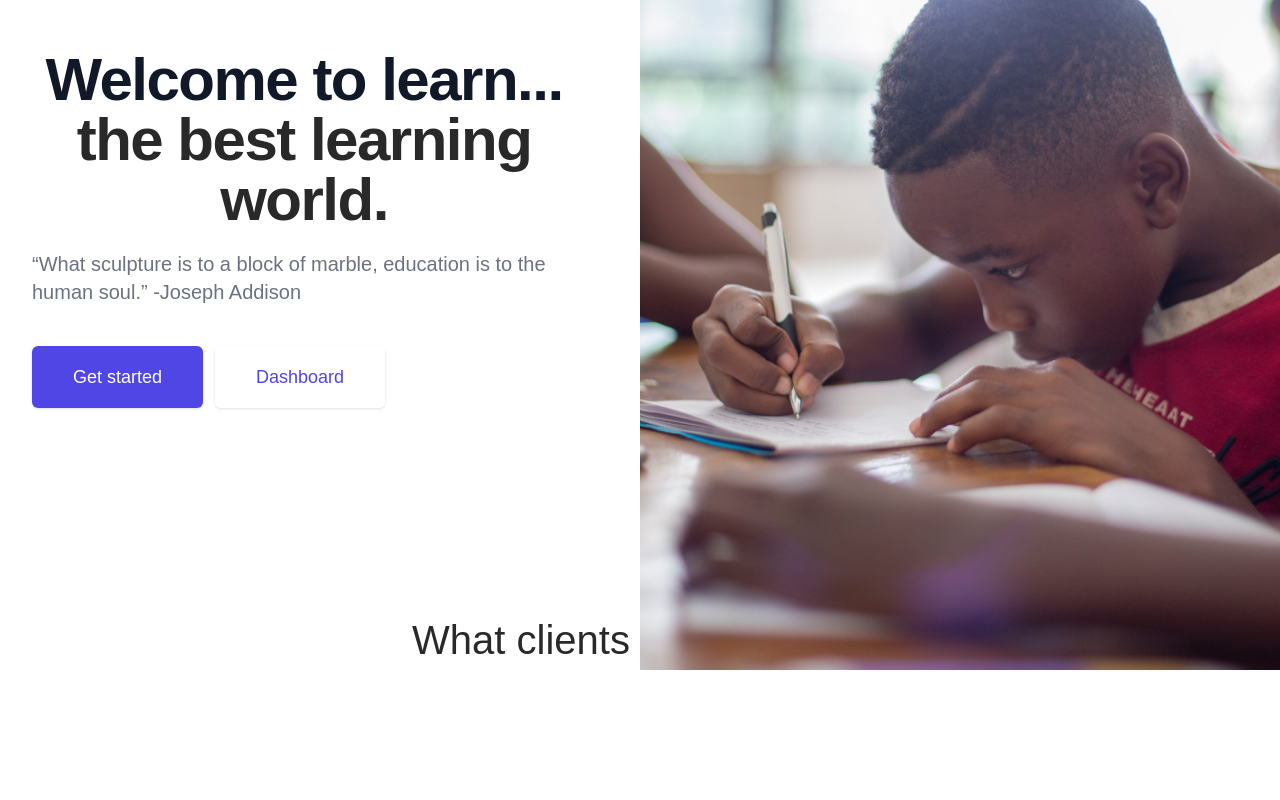
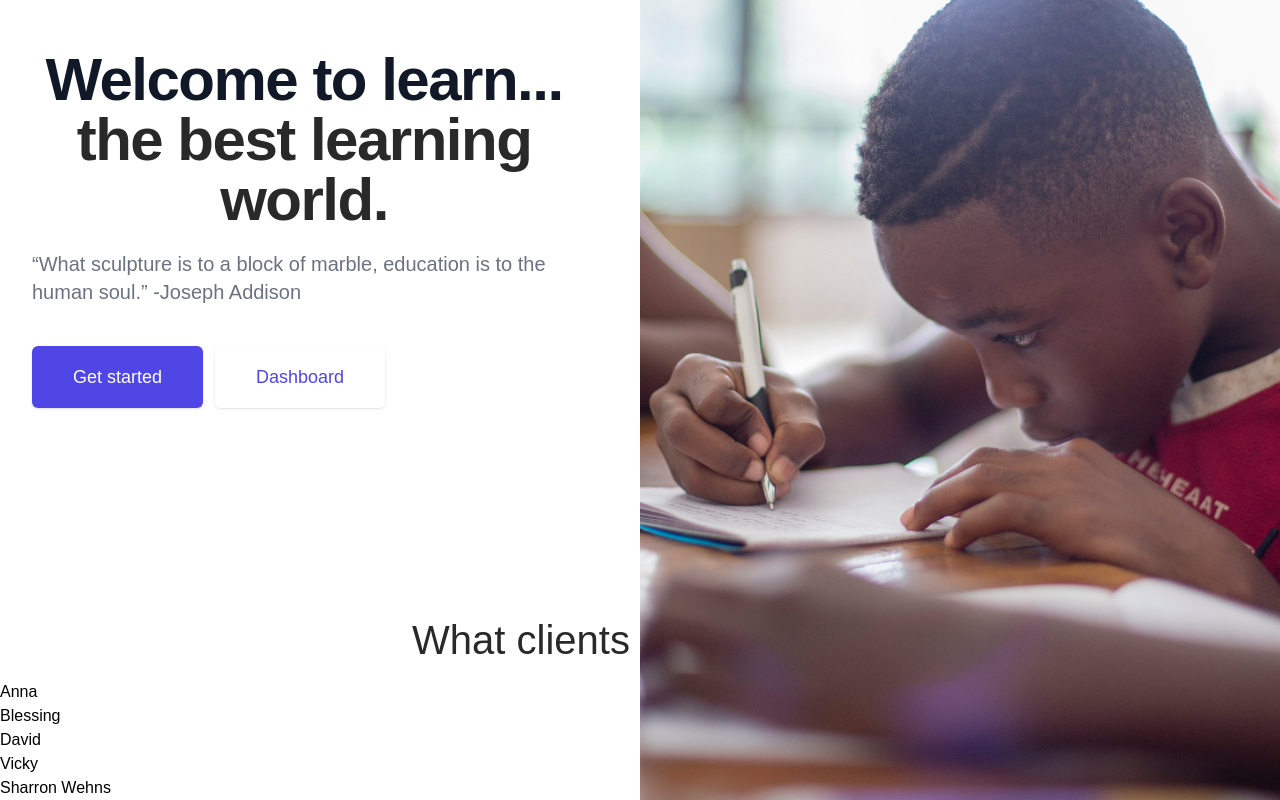
Before and after one commit to Annalartey/AltSchool-Second-Sem-Exams, a React (Vite) app: page / in a window 1280 px wide. Shown: the part 270-1070 px from the top of the page. Before the commit the page ends 950 px from the top, so only its background shows below. Built offline with nearby package versions, Linux system fonts and the light colour scheme.

Commit message:
Mapped through names of users in comments section

```diff
--- a/src/components/ClientsComments.jsx
+++ b/src/components/ClientsComments.jsx
@@ -2,11 +2,48 @@ import React from 'react';
 
 
 export default function ClientComments () {
+  const data = [
+    {
+      name: "Anna",
+      image: "imgurl",
+      comment: "i haven't seen any learning app as simple as Learn",
+    },
+    {
+      name: "Blessing",
+      image: "imgurl",
+      comment: "i haven't seen any learning app as simple as Learn",
+    },
+    {
+      name: "David",
+      image: "imgurl",
+      comment: "i haven't seen any learning app as simple as Learn",
+    },
+
+    {
+      name: "Vicky",
+      image: "imgurl",
+      comment: "i haven't seen any learning app as simple as Learn",
+    },
+    {
+      name: "Sharron Wehns",
+      image: "imgurl",
+      comment: "i haven't seen any learning app as simple as Learn",
+    },
+  ]
   return (
     <>
       <div>
     <h1> What clients say about us </h1>
-
+    <div>
+      {
+        data.map((d)=>{
+          return (
+<p> {d.name}</p>
+            )
+          }
+)
+      }
+    </div>
   </div>
     </>
     )
```
